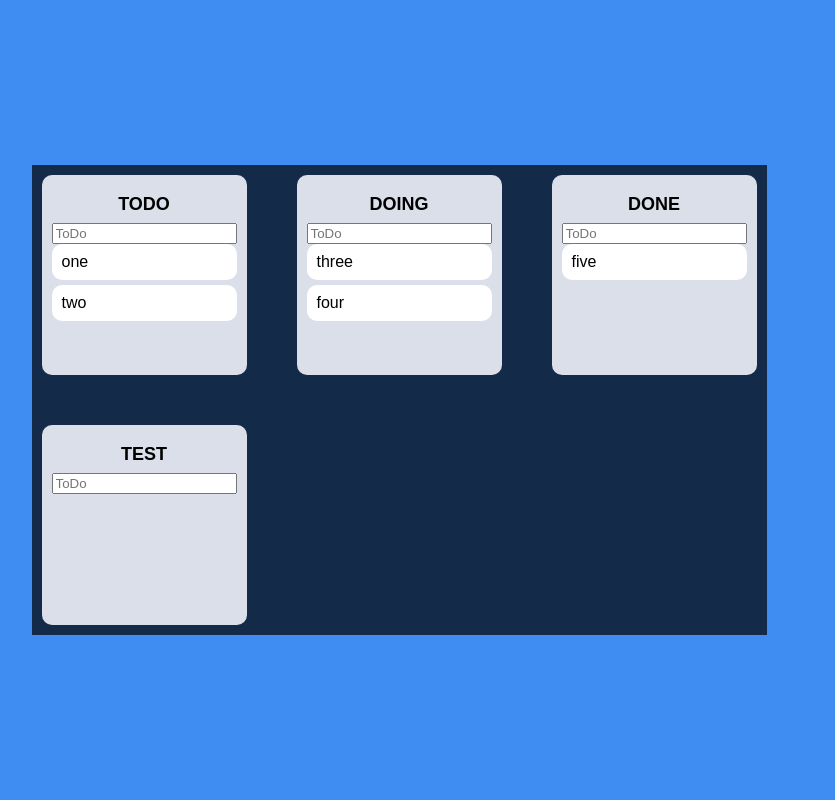
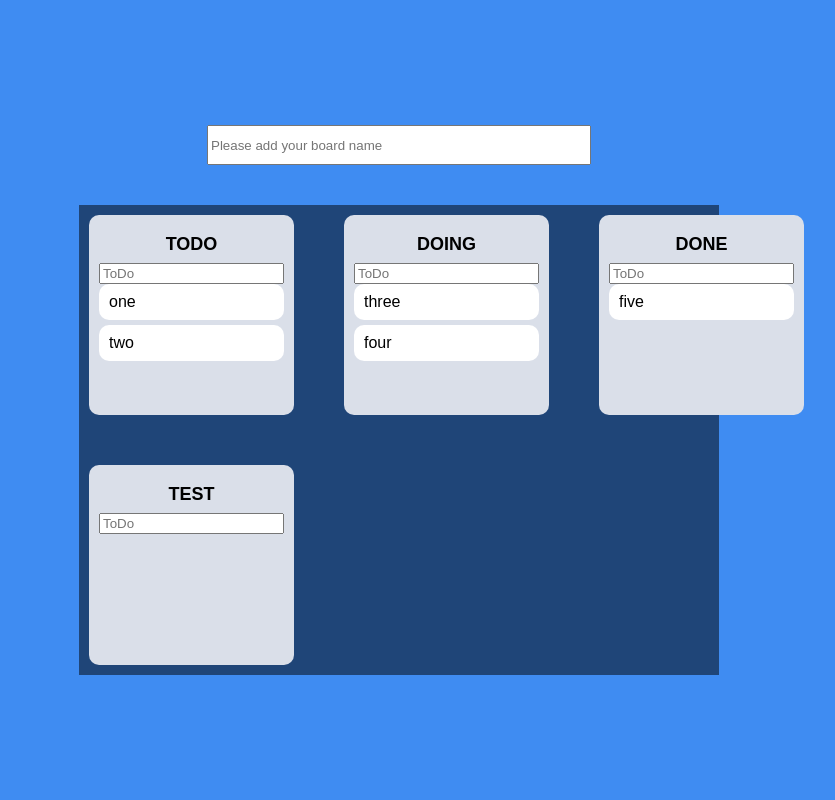
Before and after one commit to kirk0201/react-kanban, a React (Create React App) app: page / in a window 1280 px wide. Shown: the top 800 px of the page, without its empty margins (241-1076 px from the left). Built offline with nearby package versions, Linux system fonts and the light colour scheme.

Commit message:
Feat : Board 삭제 구현

```diff
--- a/src/App.tsx
+++ b/src/App.tsx
@@ -6,10 +6,12 @@ import {
   DropResult,
 } from "react-beautiful-dnd";
 import styled from "styled-components";
-import { toDoState } from "./atoms";
+import { IToDoState, toDoState } from "./atoms";
 import { useRecoilState } from "recoil";
 import DraggableCard from "./components/DraggableCard";
 import Board from "./components/Board";
+import AddBoard from "./components/AddBoard";
+import DeleteBoard from "./components/DeleteBoard";
 const GlobalStyle = createGlobalStyle`
 /* http://meyerweb.com/eric/tools/css/reset/
    v2.0 | 20110126
@@ -76,32 +78,59 @@ a {
 function App() {
   const [toDos, setToDos] = useRecoilState(toDoState);
   const onDragEnd = (info: DropResult) => {
-    const { destination, source, draggableId } = info;
-    const category = draggableId.slice(9);
-    // console.log(category);
+    const { destination, source, draggableId, type } = info;
+
     console.log(info);
 
     // 드래그를 하지 않았을 때
     if (!destination) return;
+    // if (source.droppableId === "board" && destination.droppableId === "trash")
+    //   return console.log("이거다");
+    if (type === "active") {
+      // 보드 삭제
+      if (
+        source.droppableId === "board" &&
+        destination.droppableId === "trash"
+      ) {
+        setToDos((prev) => {
+          const newToDo = Object.keys(prev);
 
-    // 카테고리를 이동할때
-    if (
-      source.droppableId === "category" &&
-      destination.droppableId === "category"
-    ) {
-      setToDos((prev): any => {
-        const newToDo = { ...prev };
-        const makeArr = Object.keys(newToDo).map((cate) => newToDo[cate]);
-        console.log("makeArr", makeArr);
-        const taskObj = makeArr[source.index];
+          newToDo.splice(source.index, 1);
 
-        makeArr.splice(source.index, 1);
-        makeArr.splice(destination.index, 0, taskObj);
-        console.log("makeArr", makeArr);
-        return makeArr;
-      });
+          const newObj: IToDoState = {};
+          newToDo.forEach((key) => {
+            newObj[key] = prev[key];
+          });
+          console.log("newObj", newObj);
+          return newObj;
+        });
+      }
+      // 보드를 이동할때
+      if (
+        source.droppableId === "board" &&
+        destination.droppableId === "board"
+      ) {
+        setToDos((prev): IToDoState => {
+          const newToDo = Object.keys(prev);
+          const taskObj = String(newToDo[source.index]);
+          console.log(newToDo);
+          console.log(taskObj);
 
-      return console.log("통과");
+          newToDo.splice(source.index, 1);
+          console.log("1", newToDo);
+          newToDo.splice(destination.index, 0, taskObj);
+          console.log("2", newToDo);
+
+          const newObj: IToDoState = {};
+
+          newToDo.forEach((key) => {
+            newObj[key] = prev[key];
+          });
+          console.log(newObj);
+          return newObj;
+        });
+      }
+      return;
     }
     // 시작점과 목적지가 같은 카테고리일 때
     if (destination?.droppableId === source.droppableId) {
@@ -138,9 +167,10 @@ function App() {
     <>
       <GlobalStyle />
       <DragDropContext onDragEnd={onDragEnd}>
-        <Wrapper>
-          <Droppable droppableId="category" type="category">
-            {(magic) => (
+        <Droppable droppableId="board" type="active" direction="horizontal">
+          {(magic) => (
+            <Wrapper>
+              <AddBoard />
               <Boards ref={magic.innerRef} {...magic.droppableProps}>
                 {Object.keys(toDos).map((toDoKey, index) => (
                   <Board
@@ -152,9 +182,17 @@ function App() {
                 ))}
                 {magic.placeholder}
               </Boards>
-            )}
-          </Droppable>
-        </Wrapper>
+            </Wrapper>
+          )}
+        </Droppable>
+        <Droppable droppableId="trash" type="active">
+          {(magic) => (
+            <div ref={magic.innerRef} {...magic.droppableProps}>
+              <img src="trash.png"></img>
+              {/* {magic.placeholder} */}
+            </div>
+          )}
+        </Droppable>
       </DragDropContext>
     </>
   );
@@ -162,20 +200,22 @@ function App() {
 
 const Wrapper = styled.div`
   display: flex;
+  flex-direction: column;
   align-items: center;
   margin: 0 auto;
   justify-content: center;
   width: 100%;
-  max-width: 800px;
+  max-width: calc(100vw / 2);
   height: 100vh;
 `;
 
 const Boards = styled.div`
   display: grid;
   grid-template-columns: repeat(3, 1fr);
+  width: 100%;
   gap: 50px;
   padding: 10px 10px;
-  background-color: rgba(0, 0, 0, 0.7);
+  background-color: rgba(0, 0, 0, 0.5);
 `;
 
 export default App;
--- a/src/atoms.ts
+++ b/src/atoms.ts
@@ -5,7 +5,7 @@ export interface IToDo {
   id: number;
 }
 
-interface IToDoState {
+export interface IToDoState {
   [key: string]: IToDo[];
 }
 
--- /dev/null
+++ b/src/components/AddBoard.tsx
@@ -0,0 +1,54 @@
+import React from "react";
+import { useForm } from "react-hook-form";
+import { useSetRecoilState } from "recoil";
+import styled from "styled-components";
+import { toDoState } from "../atoms";
+
+interface IBoardForm {
+  board: string;
+}
+function AddBoard() {
+  const addBoard = useSetRecoilState(toDoState);
+  const { register, handleSubmit, setValue } = useForm<IBoardForm>();
+
+  const boardHandler = ({ board }: IBoardForm) => {
+    const string = String(board);
+    addBoard((prev) => {
+      console.log({
+        ...prev,
+        [string]: [],
+      });
+      return {
+        ...prev,
+        [string]: [],
+      };
+    });
+    setValue("board", "");
+  };
+  return (
+    <Container>
+      <Form onSubmit={handleSubmit(boardHandler)}>
+        <input
+          type="text"
+          placeholder="Please add your board name"
+          {...register("board", { required: "board name is required" })}
+        ></input>
+      </Form>
+    </Container>
+  );
+}
+
+const Container = styled.div`
+  position: relative;
+  /* top: 15vh; */
+`;
+const Form = styled.form`
+  display: flex;
+  justify-content: center;
+  padding-bottom: 5vh;
+  input {
+    width: 30vw;
+    height: 5vh;
+  }
+`;
+export default AddBoard;
--- a/src/components/Board.tsx
+++ b/src/components/Board.tsx
@@ -10,12 +10,11 @@ interface IBoradProps {
   toDos: IToDo[];
   boardId: string;
   index: number;
-  key: string;
 }
 interface IForm {
   toDo: string;
 }
-function Board({ toDos, boardId, index, key }: IBoradProps) {
+function Board({ toDos, boardId, index }: IBoradProps) {
   const setToDo = useSetRecoilState(toDoState);
 
   const { register, handleSubmit, setValue } = useForm<IForm>();
@@ -35,7 +34,7 @@ function Board({ toDos, boardId, index, key }: IBoradProps) {
   };
 
   return (
-    <Draggable key={key} draggableId={"category-" + boardId} index={index}>
+    <Draggable key={boardId} draggableId={"board-" + boardId} index={index}>
       {(magic) => (
         <BoardWrapper
           ref={magic.innerRef}
@@ -50,7 +49,7 @@ function Board({ toDos, boardId, index, key }: IBoradProps) {
               {...register("toDo", { required: "toDo is required" })}
             />
           </Form>
-          <Droppable droppableId={boardId}>
+          <Droppable droppableId={boardId} type="card">
             {(magic, snapshot) => (
               <BoardArea
                 isDraggingOver={snapshot.isDraggingOver}
--- /dev/null
+++ b/src/components/DeleteBoard.tsx
@@ -0,0 +1,19 @@
+import { Draggable } from "react-beautiful-dnd";
+import styled from "styled-components";
+
+function DeleteBoard() {
+  return (
+    <Draggable draggableId="delete" index={0}>
+      {(magic) => (
+        <img
+          ref={magic.innerRef}
+          {...magic.draggableProps}
+          {...magic.dragHandleProps}
+          src="trash.png"
+        ></img>
+      )}
+    </Draggable>
+  );
+}
+
+export default DeleteBoard;
```
Also changed, not shown: public/trash.png (added), public/trashDark.png (added).
